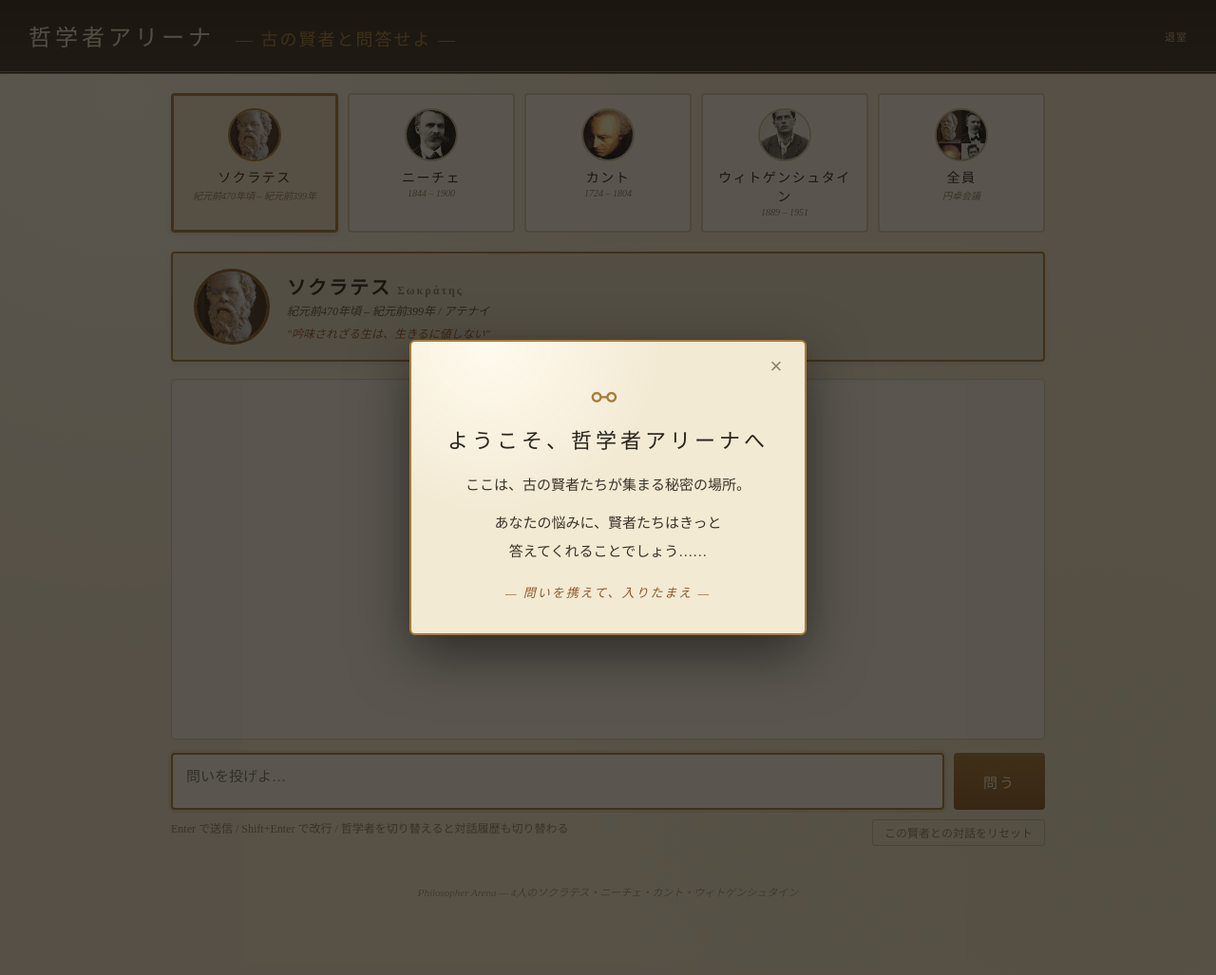
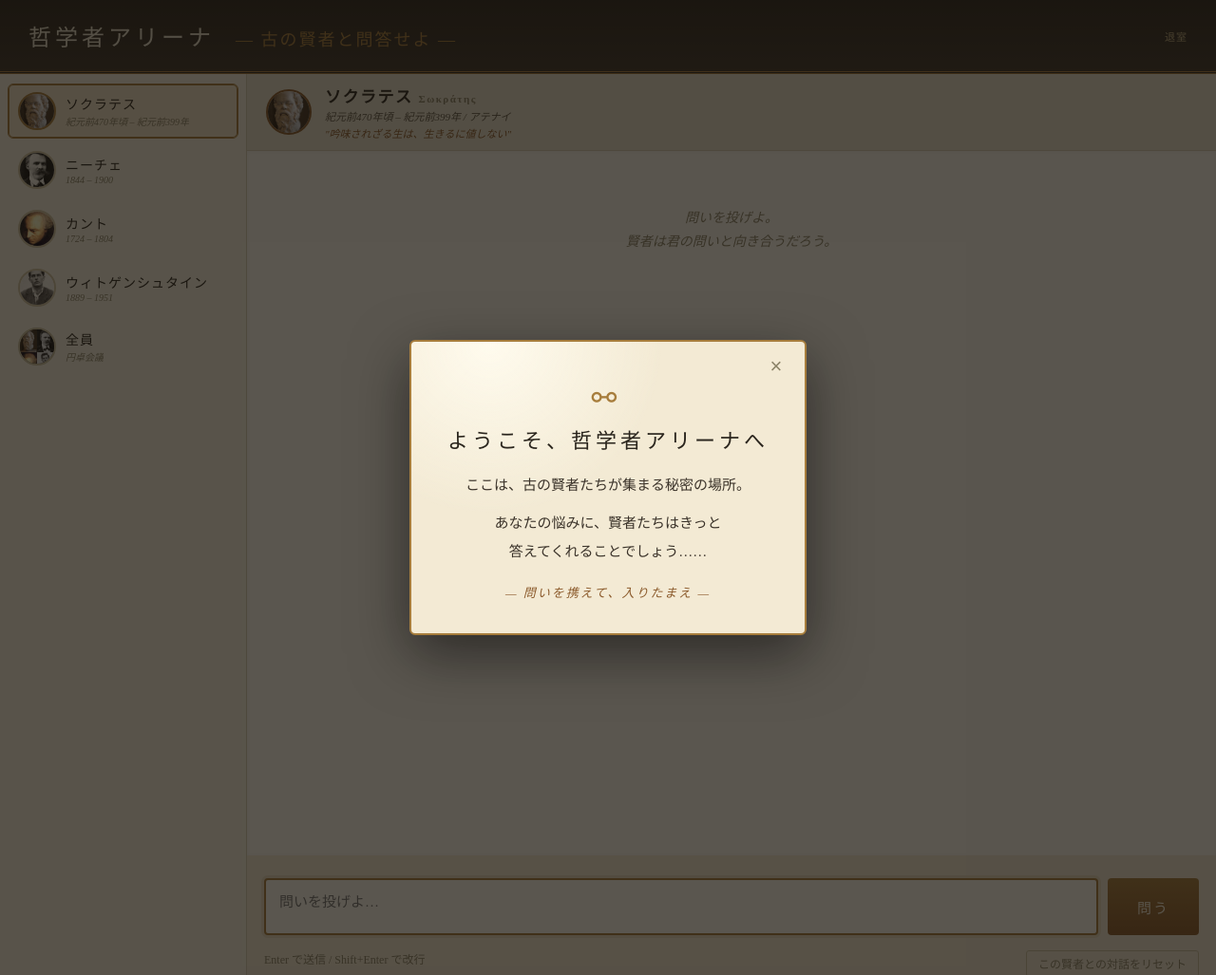
Before and after one commit to souta-yamaguchi/philosopher-arena, a Flask app: page / in a window 1280 px wide. Shown: the whole page at 95% size. Run offline with Flask 3, Linux system fonts and the light colour scheme; the visitor is signed in with stand-in values (Sample User, id 1).

Commit message:
Teams-style layout: sidebar selector + main chat panel (PC)

```diff
--- a/templates/index.html
+++ b/templates/index.html
@@ -70,48 +70,69 @@
     font-style: italic;
   }
 
+  /* === PC: Teams 風の 2 カラムレイアウト === */
   .container {
-    max-width: 960px;
-    margin: 0 auto;
-    padding: 20px;
+    display: flex;
+    height: calc(100vh - 66px);   /* header 分を引く */
+    gap: 0;
+    overflow: hidden;
   }
+  .sidebar {
+    width: 260px;
+    flex-shrink: 0;
+    background: #f9f4e2;
+    border-right: 1px solid #d8cfb3;
+    overflow-y: auto;
+    padding: 10px 8px;
+  }
+  .main-panel {
+    flex: 1;
+    display: flex;
+    flex-direction: column;
+    min-width: 0;
+    background: var(--parchment);
+  }
+  .main-panel > .chat { flex: 1; min-height: 0; border-radius: 0; border: none; background: #fdfaf0; }
+  .main-panel > .input-area { padding: 10px 18px 4px; }
+  .main-panel > .toolbar { padding: 2px 18px 10px; }
 
-  /* 哲学者セレクタ */
+  /* 哲学者セレクタ — サイドバー内で縦リスト */
   .selector {
-    display: grid;
-    grid-template-columns: repeat(5, 1fr);
-    gap: 10px;
-    margin-bottom: 20px;
+    display: flex;
+    flex-direction: column;
+    gap: 4px;
   }
   .selector .card {
-    background: #fdfaf0;
-    border: 2px solid #d8cfb3;
-    border-radius: 4px;
-    padding: 14px 10px;
-    text-align: center;
+    background: transparent;
+    border: 1px solid transparent;
+    border-radius: 6px;
+    padding: 8px 10px;
+    text-align: left;
     cursor: pointer;
-    transition: all 0.18s;
+    transition: all 0.15s;
     user-select: none;
+    display: flex;
+    align-items: center;
+    gap: 10px;
   }
   .selector .card:hover {
-    border-color: var(--gold);
-    transform: translateY(-2px);
-    box-shadow: 0 4px 10px rgba(0,0,0,0.08);
+    background: rgba(167, 125, 60, 0.08);
   }
   .selector .card.active {
     background: var(--marble);
     border-color: var(--gold);
-    box-shadow: inset 0 0 0 1px var(--gold), 0 2px 6px rgba(0,0,0,0.12);
+    box-shadow: inset 0 0 0 1px var(--gold);
   }
   .selector .icon {
-    width: 56px;
-    height: 56px;
-    margin: 0 auto 6px;
+    width: 40px;
+    height: 40px;
+    margin: 0;
     border-radius: 50%;
     object-fit: cover;
     border: 2px solid #c9bf9f;
     display: block;
     filter: sepia(0.15);
+    flex-shrink: 0;
   }
   .card.active .icon {
     border-color: var(--gold);
@@ -123,9 +144,9 @@
 
   /* Group selector card: 2x2 portrait grid */
   .selector .icon-group {
-    width: 56px;
-    height: 56px;
-    margin: 0 auto 6px;
+    width: 40px;
+    height: 40px;
+    margin: 0;
     border-radius: 50%;
     border: 2px solid #c9bf9f;
     display: grid;
@@ -133,6 +154,7 @@
     grid-template-rows: 1fr 1fr;
     overflow: hidden;
     background: #3b332a;
+    flex-shrink: 0;
   }
   .card[data-id="group"].active .icon-group { border-color: var(--gold); }
   .selector .icon-group img {
@@ -150,21 +172,33 @@
     flex-shrink: 0;
   }
   .philosopher-card.group .bust-group img {
-    width: 48px;
-    height: 48px;
+    width: 32px;
+    height: 32px;
     border-radius: 50%;
     object-fit: cover;
     border: 2px solid var(--gold);
   }
+  .selector .card-info {
+    display: flex;
+    flex-direction: column;
+    min-width: 0;
+    overflow: hidden;
+  }
   .selector .pname {
     font-size: 14px;
-    letter-spacing: 1.5px;
+    letter-spacing: 1px;
+    white-space: nowrap;
+    overflow: hidden;
+    text-overflow: ellipsis;
   }
   .selector .pyears {
     font-size: 10px;
     color: #8b8368;
     font-style: italic;
-    margin-top: 2px;
+    margin-top: 1px;
+    white-space: nowrap;
+    overflow: hidden;
+    text-overflow: ellipsis;
   }
 
   /* 色別アクセント */
@@ -173,29 +207,31 @@
   .card[data-color="navy"].active { background: #dde5f0; border-color: var(--navy); box-shadow: inset 0 0 0 1px var(--navy), 0 2px 6px rgba(0,0,0,0.12); }
   .card[data-color="slate"].active { background: #e2e5eb; border-color: var(--slate); box-shadow: inset 0 0 0 1px var(--slate), 0 2px 6px rgba(0,0,0,0.12); }
 
-  /* 哲学者カード（現在選択中） */
+  /* チャット上部のヘッダー（現在の話者） */
   .philosopher-card {
     background: var(--marble);
-    border: 2px solid var(--gold);
-    border-radius: 4px;
-    padding: 16px 22px;
-    margin-bottom: 18px;
+    border: none;
+    border-bottom: 1px solid #d8cfb3;
+    border-radius: 0;
+    padding: 10px 20px;
+    margin-bottom: 0;
     display: flex;
-    gap: 18px;
+    gap: 14px;
     align-items: center;
-    box-shadow: 0 2px 8px rgba(0,0,0,0.08);
-    transition: border-color 0.3s;
+    box-shadow: 0 1px 3px rgba(0,0,0,0.04);
+    flex-shrink: 0;
   }
-  .philosopher-card.crimson { border-color: var(--crimson); background: #f5e4e4; }
-  .philosopher-card.navy    { border-color: var(--navy); background: #dde5f0; }
-  .philosopher-card.slate   { border-color: var(--slate); background: #e2e5eb; }
+  .philosopher-card.crimson { background: #f5e4e4; }
+  .philosopher-card.navy    { background: #dde5f0; }
+  .philosopher-card.slate   { background: #e2e5eb; }
+  .philosopher-card.group   { background: var(--marble); }
 
   .philosopher-card .bust {
-    width: 80px;
-    height: 80px;
+    width: 48px;
+    height: 48px;
     border-radius: 50%;
     object-fit: cover;
-    border: 3px solid var(--bronze);
+    border: 2px solid var(--bronze);
     flex-shrink: 0;
   }
   .philosopher-card.crimson .bust { border-color: var(--crimson); }
@@ -203,24 +239,24 @@
   .philosopher-card.slate .bust   { border-color: var(--slate); }
 
   .philosopher-card .info h2 {
-    margin: 0 0 2px;
-    font-size: 20px;
-    letter-spacing: 2px;
+    margin: 0 0 1px;
+    font-size: 17px;
+    letter-spacing: 1.5px;
   }
   .philosopher-card .info .gk {
     color: #8b8368;
-    font-size: 12px;
+    font-size: 11px;
     margin-left: 6px;
   }
   .philosopher-card .info p {
     margin: 0;
     color: #5b5444;
-    font-size: 12px;
+    font-size: 11px;
     font-style: italic;
   }
   .philosopher-card .info .quote {
-    margin-top: 6px;
-    font-size: 12px;
+    margin-top: 2px;
+    font-size: 11px;
     color: var(--bronze);
     font-style: italic;
   }
@@ -232,10 +268,8 @@
     background: #fdfaf0;
     border: 1px solid #d8cfb3;
     border-radius: 4px;
-    min-height: 380px;
-    max-height: 56vh;
     overflow-y: auto;
-    padding: 18px;
+    padding: 18px 24px;
     box-shadow: inset 0 1px 4px rgba(0,0,0,0.05);
   }
 
@@ -388,11 +422,10 @@
   }
 
   footer {
-    text-align: center;
-    color: #a79e82;
-    font-size: 11px;
-    padding: 20px;
-    font-style: italic;
+    display: none;   /* 2 カラムレイアウトでは不要 */
+  }
+  body {
+    overflow: hidden;  /* PC は container 内でのみスクロール */
   }
 
   /* Welcome modal */
@@ -672,12 +734,15 @@
 
 <div class="container">
 
+  <aside class="sidebar">
     <div class="selector" id="selector">
       {% for key, p in philosophers.items() %}
       <div class="card" data-id="{{ key }}" data-color="{{ p.color }}" onclick="selectPhilosopher('{{ key }}')">
         <img class="icon" src="/static/philosophers/{{ p.portrait }}" alt="{{ p.name }}" data-fallback="{{ p.avatar }}" loading="lazy">
+        <div class="card-info">
           <div class="pname">{{ p.name }}</div>
           <div class="pyears">{{ p.years.split('/')[0].strip() }}</div>
+        </div>
       </div>
       {% endfor %}
       <div class="card" data-id="group" data-color="gold" onclick="selectPhilosopher('group')">
@@ -686,11 +751,15 @@
           <img src="/static/philosophers/{{ p.portrait }}" alt="{{ p.name }}" loading="lazy">
           {% endfor %}
         </div>
+        <div class="card-info">
           <div class="pname">全員</div>
           <div class="pyears">円卓会議</div>
         </div>
       </div>
+    </div>
+  </aside>
 
+  <main class="main-panel">
     <div id="philosopher-card" class="philosopher-card">
       <img class="bust" id="bust" src="/static/philosophers/socrates.jpg" alt="">
       <div class="bust-group" id="bustGroup" style="display:none">
@@ -718,9 +787,10 @@
       <button id="sendBtn" onclick="send()">問う</button>
     </div>
     <div class="toolbar">
-    <span>Enter で送信 / Shift+Enter で改行 / 哲学者を切り替えると対話履歴も切り替わる</span>
+      <span>Enter で送信 / Shift+Enter で改行</span>
       <button onclick="resetChat()">この賢者との対話をリセット</button>
     </div>
+  </main>
 </div>
 
 <footer>
```
Also changed, not shown: other parts of templates/index.html (+37 -8 lines). Lines whose indentation alone changed are shown as unchanged.
